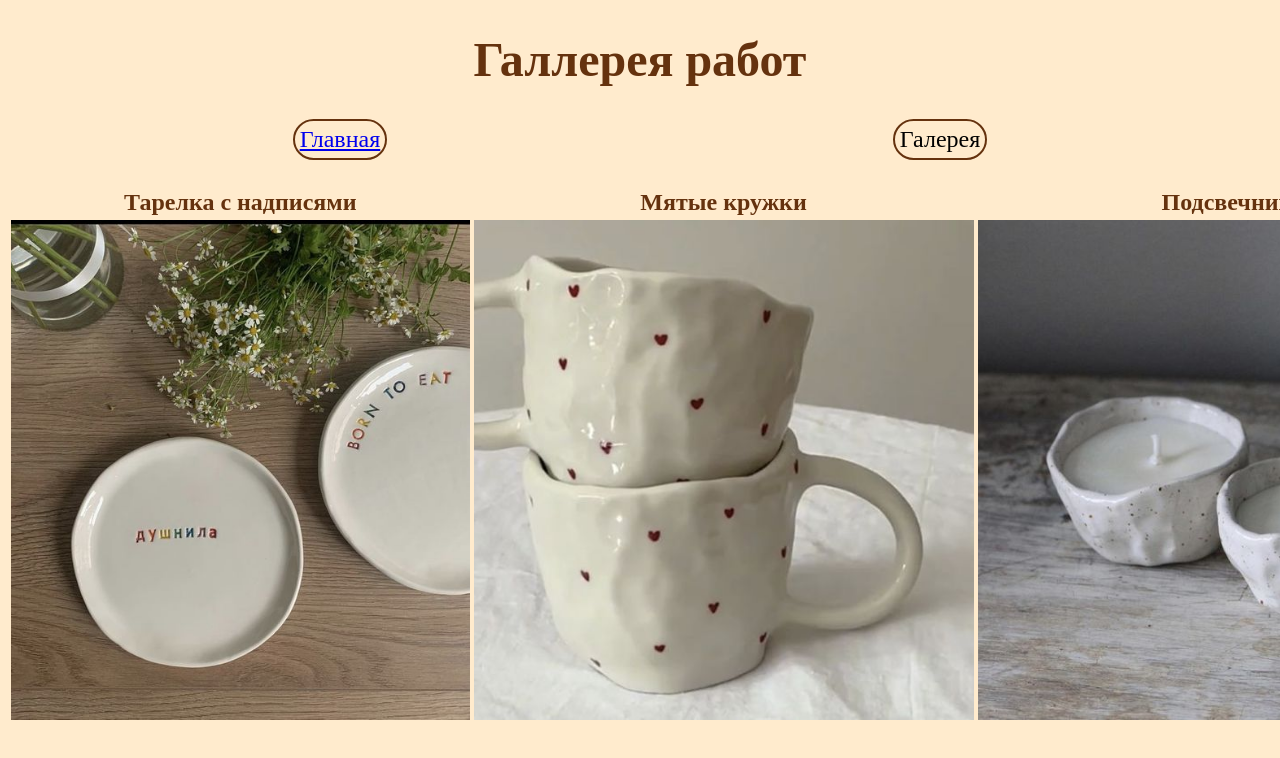
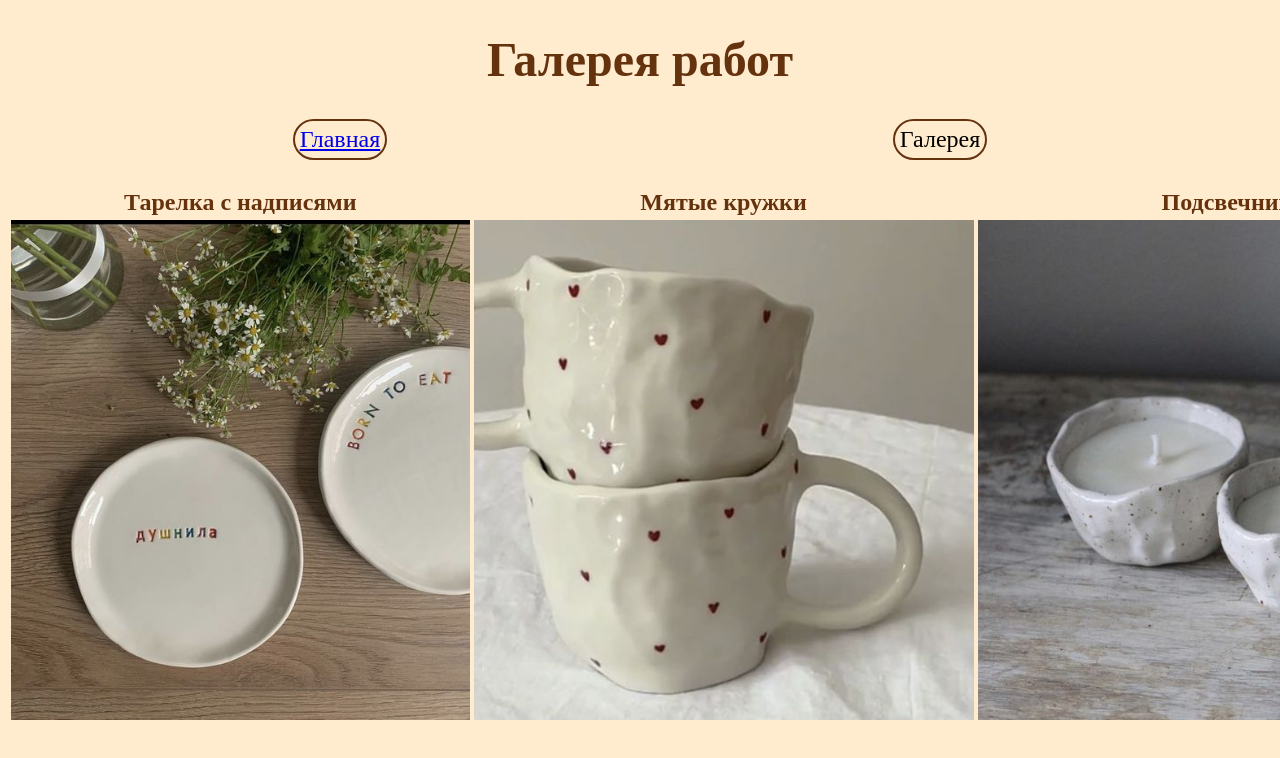
Before and after one commit to vassssaaaa/MyProject, a plain HTML site: page gallery.html in a window 1280 px wide. Shown: the top 758 px of the page. Drawn offline with Linux system fonts and the light colour scheme.

Commit message:
Исправила страничку

```diff
--- a/gallery.html
+++ b/gallery.html
@@ -25,7 +25,7 @@
 </style>
 <body style="background-color: #FFEBCD;">
     <header>
-        <h1 style="text-align: center; color: #65320e; font-size: 300%;">Галлерея работ</h1>
+        <h1 style="text-align: center; color: #65320e; font-size: 300%;">Галерея работ</h1>
     </header>
     <main>
         <div>
```
